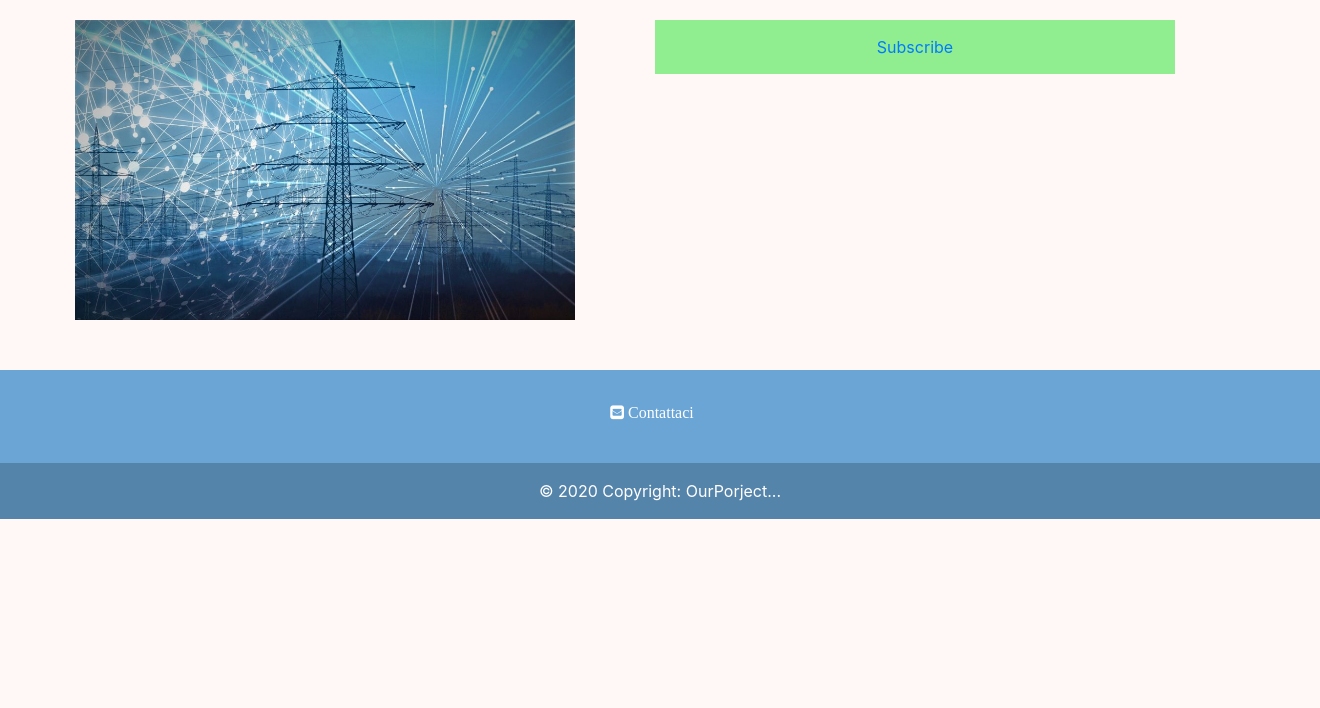
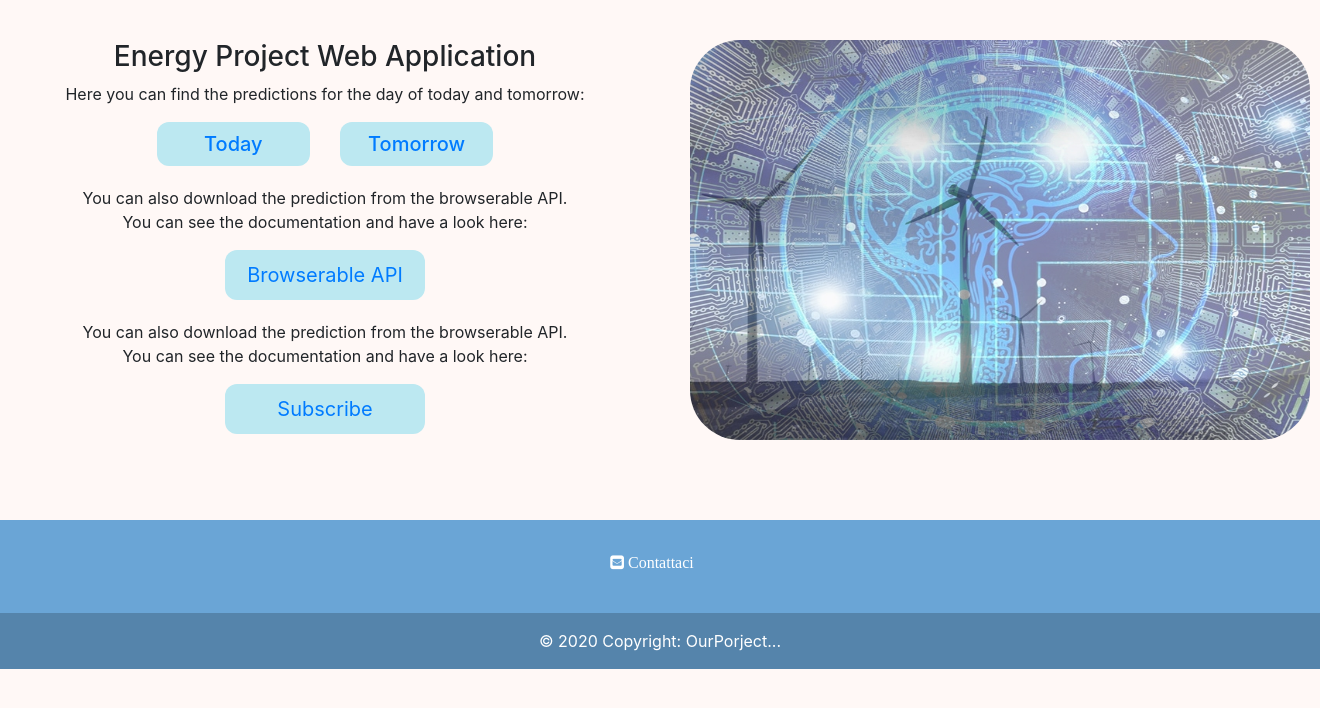
Before and after one commit to GabrieleGhisleni/EnergyProject, a Django app: page / in a window 1320 px wide. Shown: the part 66-774 px from the top of the page. Run offline with Django 3.2, Linux system fonts and the light colour scheme; some libraries are stand-ins or nearby versions.

Commit message:
- Built the Homepage of the APP

```diff
--- a/Display/templates/Display/base.html
+++ b/Display/templates/Display/base.html
@@ -25,11 +25,23 @@
  display : block
 }
 .button {
-  background-color: lightgreen; /* Green */
   border: none;
-  padding: 15px 32px;
+  padding: 10px 15px;
   text-decoration: none;
-  font-size: 16px;
+  font-size: 20px;
+    background-color:#bce8f1 ;
+   border-radius: 12px;
+    width: 200px;
+    align-content: center;
+    text-align: center;
+
+}
+.img-center {margin:0 auto;}
+
+.center {
+  display: flex;
+  justify-content: center;
+  align-items: center;
 }
   </style>
 <head>
--- a/Display/templates/Display/home.html
+++ b/Display/templates/Display/home.html
@@ -1,13 +1,55 @@
 {% extends "Display/base.html" %}
 {% block content %}
 <div class="row">
-    <div class="col-lg-5" style="margin: 20px;margin-left: 50px;text-align: center;">
-          <img src="../../../media/home_3.jpg" alt="Mountain" style='height:300px; width:500px;text-align: center'>
+    <div class="col-lg-5" style="margin-top:40px;margin-left: 50px;text-align: center;">
+        <h3> Energy Project Web Application</h3>
+        <p> Here you can find the predictions for the day of today and tomorrow:   </p>
+        <div class="row h6" style="align-items: center;justify-content: center">
+            <div class="col-lg-4" style="margin:0px; padding:0px">
+            <div class="container">
+                <div class="center">
+                    <div class="button">
+                        <a href={% url 'today' %}>Today</a>
+                    </div>
+                </div>
+            </div>
+            </div>
+        <div class="col-lg-4"  style="margin:0px;padding: 0px">
+            <div class="container" style="display: flex; justify-content: center; align-items: center">
+                <div class="button" >
+                    <a href={% url 'tomorrow' %}>Tomorrow</a>
+                </div>
+            </div>
+            </div>
+        </div>
+        <div class="container" style="margin-top: 20px">
+        <p> You can also download the prediction from the browserable API. You can see the
+        documentation and have a look here: </p>
+        <div class="container" style="align-content: center; text-align: center; align-items: center">
+            <div class="center">
+                <div class="button" style="">
+                    <a href={% url 'api' %}>Browserable API</a>
+                </div>
+            </div>
+            </div>
+        </div>
+        <div class="container" style="margin-top: 20px">
+            <p> You can also download the prediction from the browserable API. You can see the
+            documentation and have a look here: </p>
+            <div class="container">
+                <div class="center">
+                    <div class="button" >
+                        <a href={% url 'register' %}> Subscribe</a>
+                     </div>
+                </div>
+            </div>
+        </div>
     </div>
-    <div class="col-lg-5" style="margin:20px;margin-right:50px;text-align: center;">
-    <div class="button" style="align-content: center;text-align: center;color: white!important;">
-        <a href={% url 'register' %}>Subscribe</a>
-    </div>
+    <div class="col-lg-5" style="margin-top:40px;margin-left: 60px; margin-bottom: 50px">
+        <div class="container">
+            <img src="../../../media/2.jpg" class="img-responsive" alt="Mountain" style='height:400px; width:620px; margin: auto;border-radius: 50px' >
+        </div>
     </div>
 </div>
+
 {% endblock content %}
```
Also changed, not shown: media/2.jpg (added).
